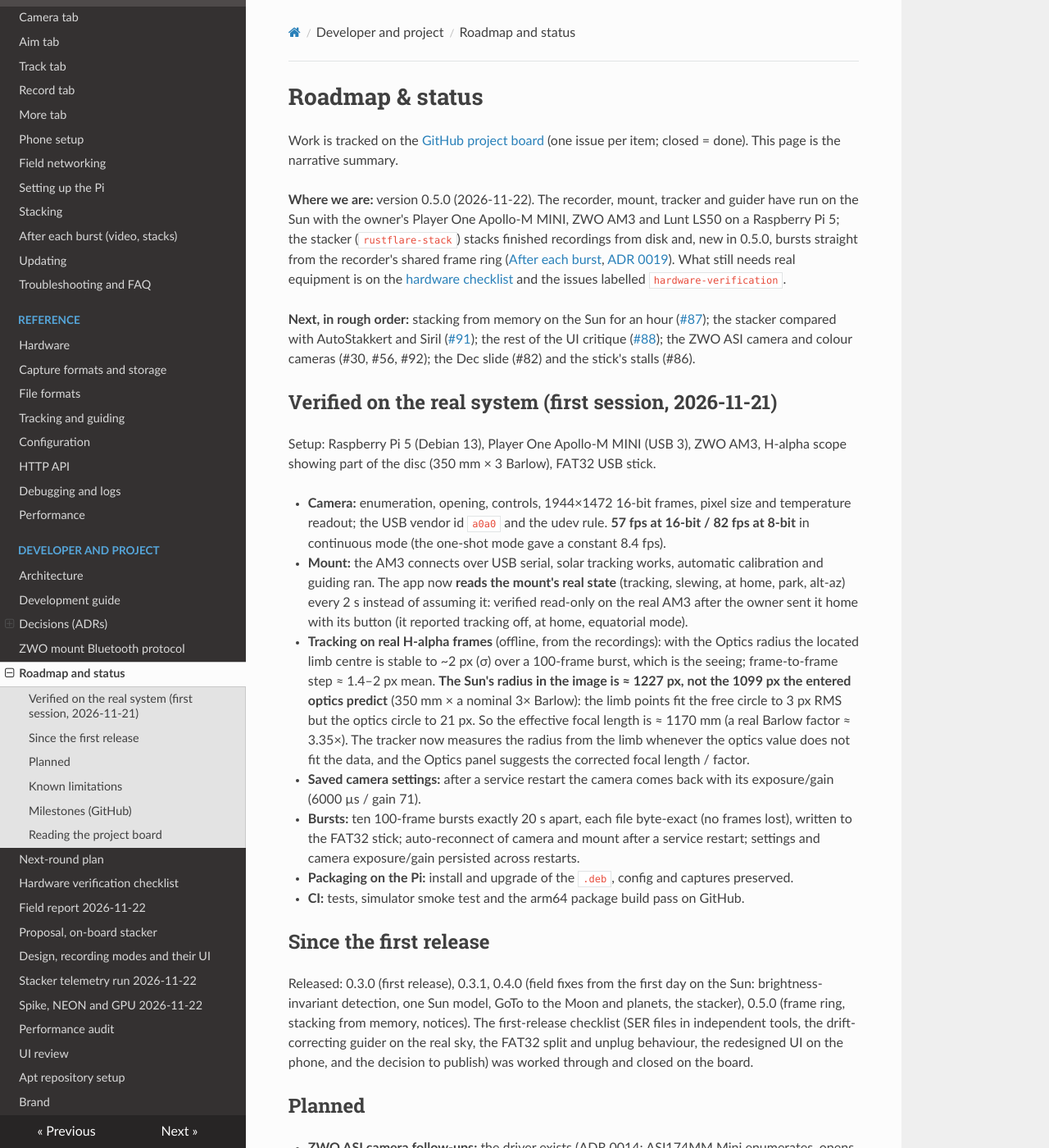
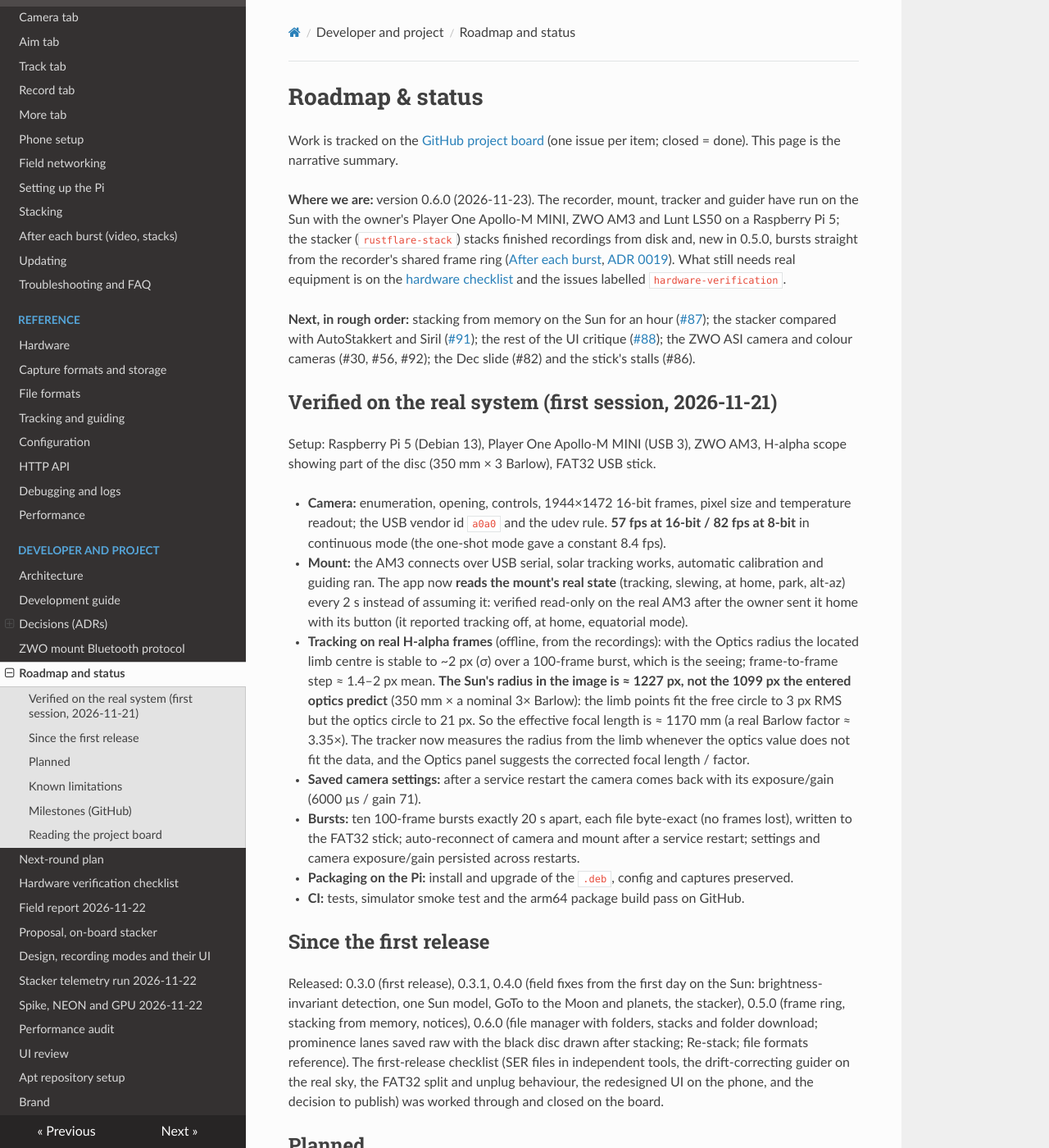
Before and after one commit to ddompe/rustflare, an MkDocs documentation site: the page built from docs/project/roadmap.md, in a window 1280 px wide and 1400 px high. Shown: the whole window at 82% size. Built offline with MkDocs 1.6.1, drawn with Linux system fonts in a browser that asks for light colours; nearby versions of some CDN libraries.

Commit message:
Release 0.6.0
Co-Authored-By: Claude Sonnet 5.5 <noreply@anthropic.com>
Claude-Session: https://claude.ai/code/session_017ywF8xXeeShnnXZu6HPae3

```diff
--- a/Cargo.toml
+++ b/Cargo.toml
@@ -3,7 +3,7 @@ resolver = "2"
 members = ["crates/*"]
 
 [workspace.package]
-version = "0.5.0"
+version = "0.6.0"
 edition = "2021"
 license = "MIT"
 
--- a/docs/project/roadmap.md
+++ b/docs/project/roadmap.md
@@ -2,7 +2,7 @@
 
 Work is tracked on the [GitHub project board](https://github.com/users/ddompe/projects/1) (one issue per item; closed = done). This page is the narrative summary.
 
-**Where we are:** version 0.5.0 (2026-11-22). The recorder, mount, tracker and guider have run on the Sun with the owner's Player One Apollo-M MINI, ZWO AM3 and Lunt LS50 on a Raspberry Pi 5; the stacker (`rustflare-stack`) stacks finished recordings from disk and, new in 0.5.0, bursts straight from the recorder's shared frame ring ([After each burst](../guide/recording-modes.md), [ADR 0019](../adr/0019-shared-frame-ring.md)). What still needs real equipment is on the [hardware checklist](hardware-checklist.md) and the issues labelled `hardware-verification`.
+**Where we are:** version 0.6.0 (2026-11-23). The recorder, mount, tracker and guider have run on the Sun with the owner's Player One Apollo-M MINI, ZWO AM3 and Lunt LS50 on a Raspberry Pi 5; the stacker (`rustflare-stack`) stacks finished recordings from disk and, new in 0.5.0, bursts straight from the recorder's shared frame ring ([After each burst](../guide/recording-modes.md), [ADR 0019](../adr/0019-shared-frame-ring.md)). What still needs real equipment is on the [hardware checklist](hardware-checklist.md) and the issues labelled `hardware-verification`.
 
 **Next, in rough order:** stacking from memory on the Sun for an hour ([#87](https://github.com/ddompe/rustflare/issues/87)); the stacker compared with AutoStakkert and Siril ([#91](https://github.com/ddompe/rustflare/issues/91)); the rest of the UI critique ([#88](https://github.com/ddompe/rustflare/issues/88)); the ZWO ASI camera and colour cameras (#30, #56, #92); the Dec slide (#82) and the stick's stalls (#86).
 
@@ -20,7 +20,7 @@ Setup: Raspberry Pi 5 (Debian 13), Player One Apollo-M MINI (USB 3), ZWO AM3, H-
 
 ## Since the first release
 
-Released: 0.3.0 (first release), 0.3.1, 0.4.0 (field fixes from the first day on the Sun: brightness-invariant detection, one Sun model, GoTo to the Moon and planets, the stacker), 0.5.0 (frame ring, stacking from memory, notices). The first-release checklist (SER files in independent tools, the drift-correcting guider on the real sky, the FAT32 split and unplug behaviour, the redesigned UI on the phone, and the decision to publish) was worked through and closed on the board.
+Released: 0.3.0 (first release), 0.3.1, 0.4.0 (field fixes from the first day on the Sun: brightness-invariant detection, one Sun model, GoTo to the Moon and planets, the stacker), 0.5.0 (frame ring, stacking from memory, notices), 0.6.0 (file manager with folders, stacks and folder download; prominence lanes saved raw with the black disc drawn after stacking; Re-stack; file formats reference). The first-release checklist (SER files in independent tools, the drift-correcting guider on the real sky, the FAT32 split and unplug behaviour, the redesigned UI on the phone, and the decision to publish) was worked through and closed on the board.
 
 ## Planned
 
```
Also changed, not shown: 1 other file.
